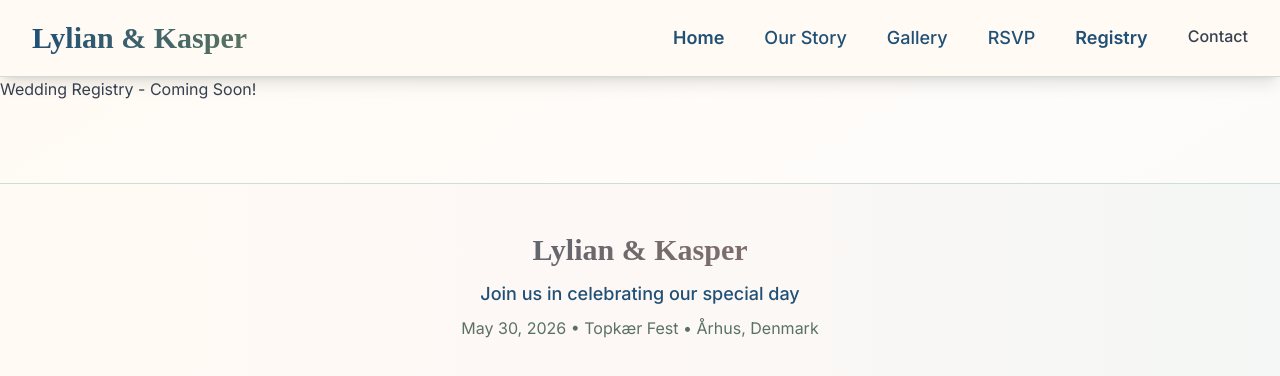
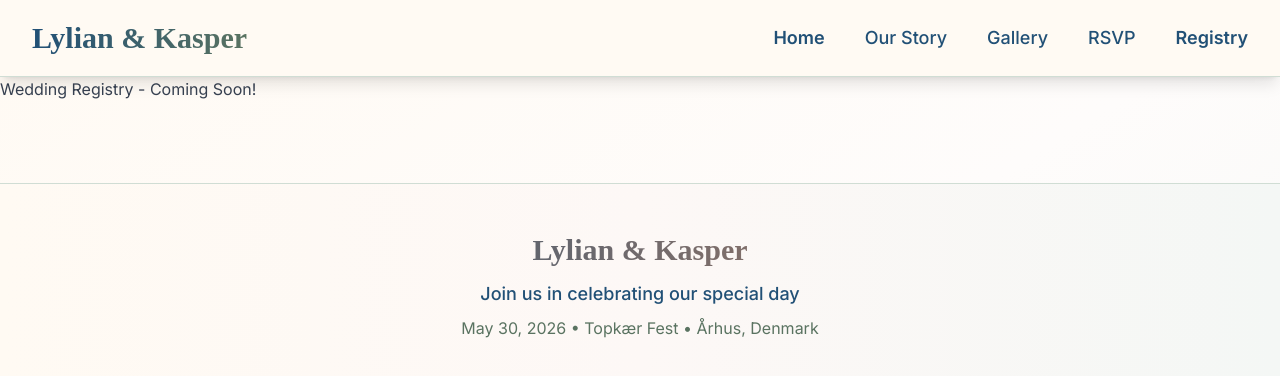
Before and after one commit to Menheon/our-wedding, a React (Vite) app: page /our-wedding/registry in a window 1280 px wide. Shown: the top 376 px of the page. Built offline with nearby package versions, Linux system fonts and the light colour scheme; a web font is replaced by a local one.

Commit message:
feat: remove contact route and link from layout for future updates

```diff
--- a/src/components/Layout.tsx
+++ b/src/components/Layout.tsx
@@ -63,13 +63,6 @@ export const Layout = () => {
                 Registry
                 <span className="absolute -bottom-1 left-0 w-0 h-0.5 bg-gradient-to-r from-rose-500 to-pink-500 group-hover:w-full transition-all duration-300"></span>
               </Link>
-              <Link
-                to="/our-wedding/contact"
-                className="text-gray-700 hover:text-rose-600 transition-colors font-medium"
-                activeProps={{ className: "text-rose-600 font-semibold" }}
-              >
-                Contact
-              </Link>
             </div>
           </div>
         </div>
--- a/src/router.tsx
+++ b/src/router.tsx
@@ -45,12 +45,6 @@ const registryRoute = createRoute({
   component: () => <div>Wedding Registry - Coming Soon!</div>,
 });
 
-const contactRoute = createRoute({
-  getParentRoute: () => rootRoute,
-  path: "/our-wedding/contact",
-  component: () => <div>Contact Us - Coming Soon!</div>,
-});
-
 // Create the route tree
 const routeTree = rootRoute.addChildren([
   indexRoute,
@@ -58,7 +52,6 @@ const routeTree = rootRoute.addChildren([
   galleryRoute,
   rsvpRoute,
   registryRoute,
-  contactRoute,
 ]);
 
 // Create the router
```
Also changed, not shown: 1 other file (tests, documents, lock files or other folders).
